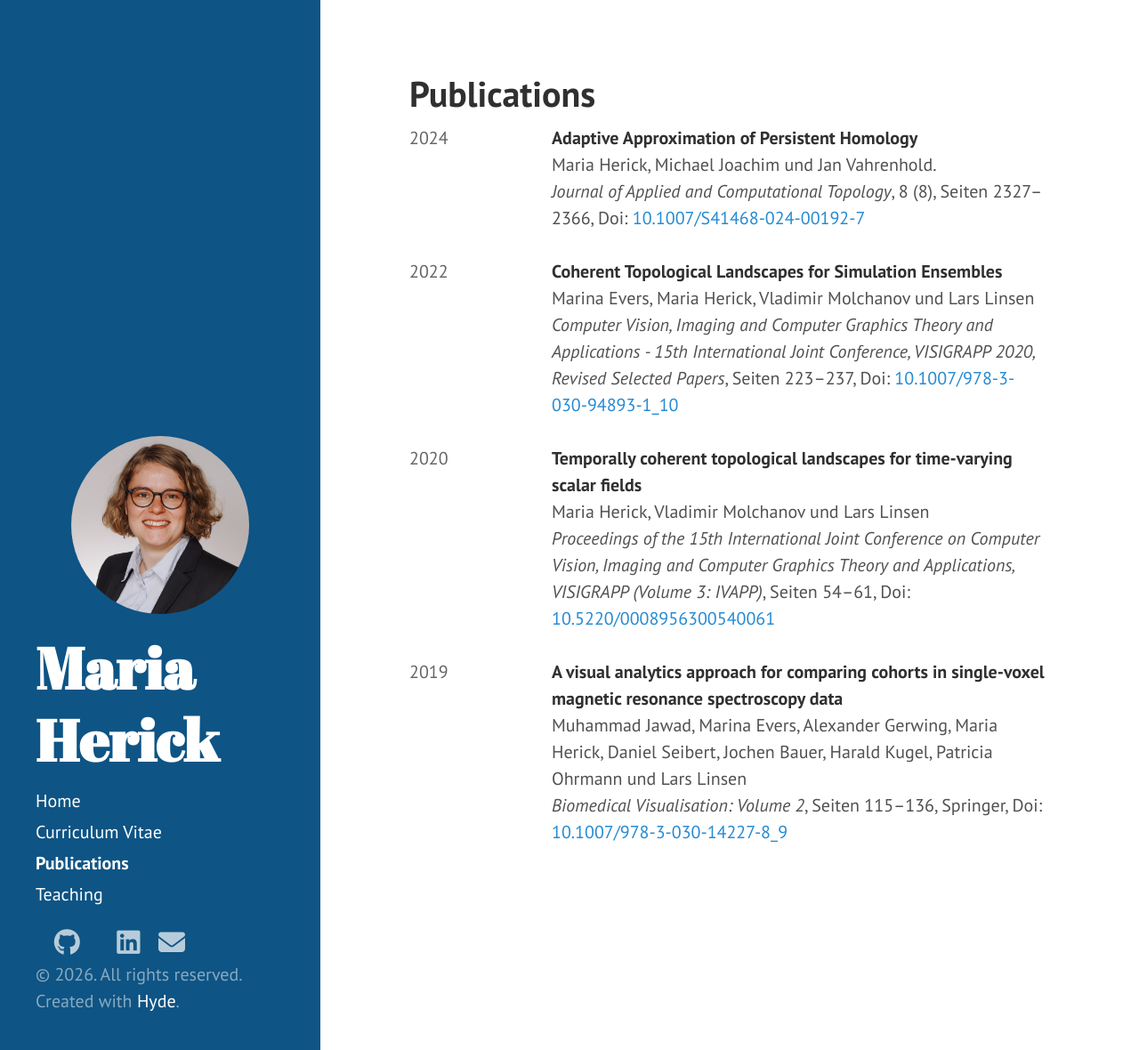
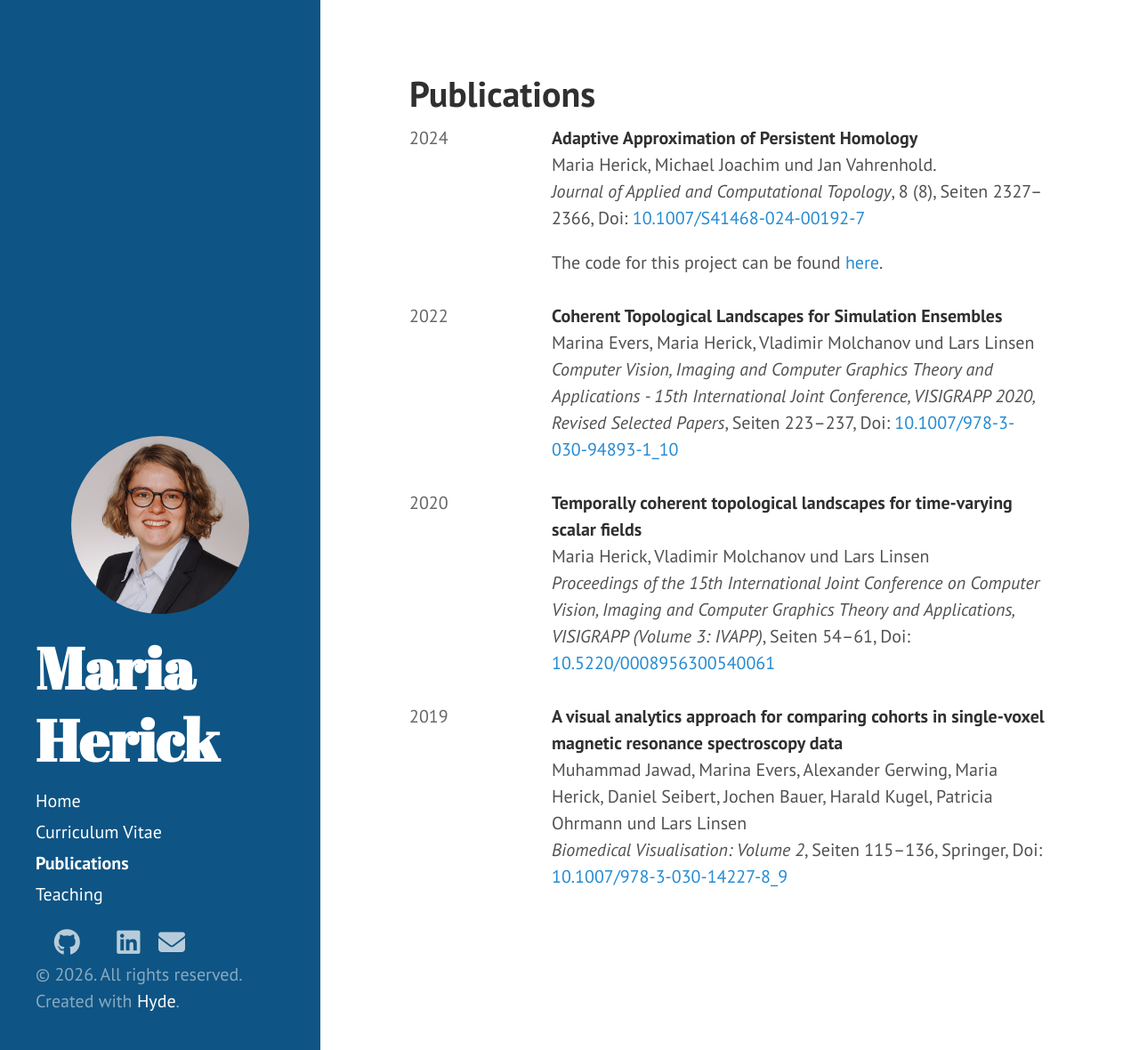
Before and after one commit to mariaher/mariaher.github.io, a Jekyll site: the page built from pages/publications.md, in a window 1280 px wide and 1180 px high. Shown: the whole window at 89% size. Built offline with Jekyll 4.4.1, drawn with Linux system fonts in a browser that asks for light colours; a style sheet for code colours, icons or effects is not loaded.

Commit message:
add code link for publication

```diff
--- a/_config.yml
+++ b/_config.yml
@@ -9,7 +9,7 @@ permalink:        pretty
 title:            Maria Herick
 tagline:          ''
 description:      'Personal website of Maria Herick.'
-url:              http://hyde.getpoole.com
+url:              https://mariaher.github.io/
 baseurl:          /
 
 author:
@@ -21,7 +21,7 @@ paginate:         5
 version:          2.1.0
 
 github:
-  repo:           https://github.com/poole/hyde
+  repo:           https://github.com/mariaher/mariaher.github.io
 plugins:
   - jekyll-paginate
   - jekyll-gist
--- a/pages/publications.md
+++ b/pages/publications.md
@@ -12,6 +12,9 @@ sidebar: true
 
     <p>
       <em>Journal of Applied and Computational Topology</em>, 8 (8), Seiten 2327–2366, Doi: <a href="https://doi.org/10.1007/s41468-024-00192-7" target="_blank">10.1007/S41468-024-00192-7</a>
+    </p>
+    <p>
+    The code for this project can be found <a href="https://zivgitlab.uni-muenster.de/ag-vahrenhold/public/aph/subsampling-distance/-/tree/c19b4b61d476e708276ab2dcfee591cd9e0d4cd7/" target="_blank">here</a>.
     </p>
   </div>
 </div>
```
